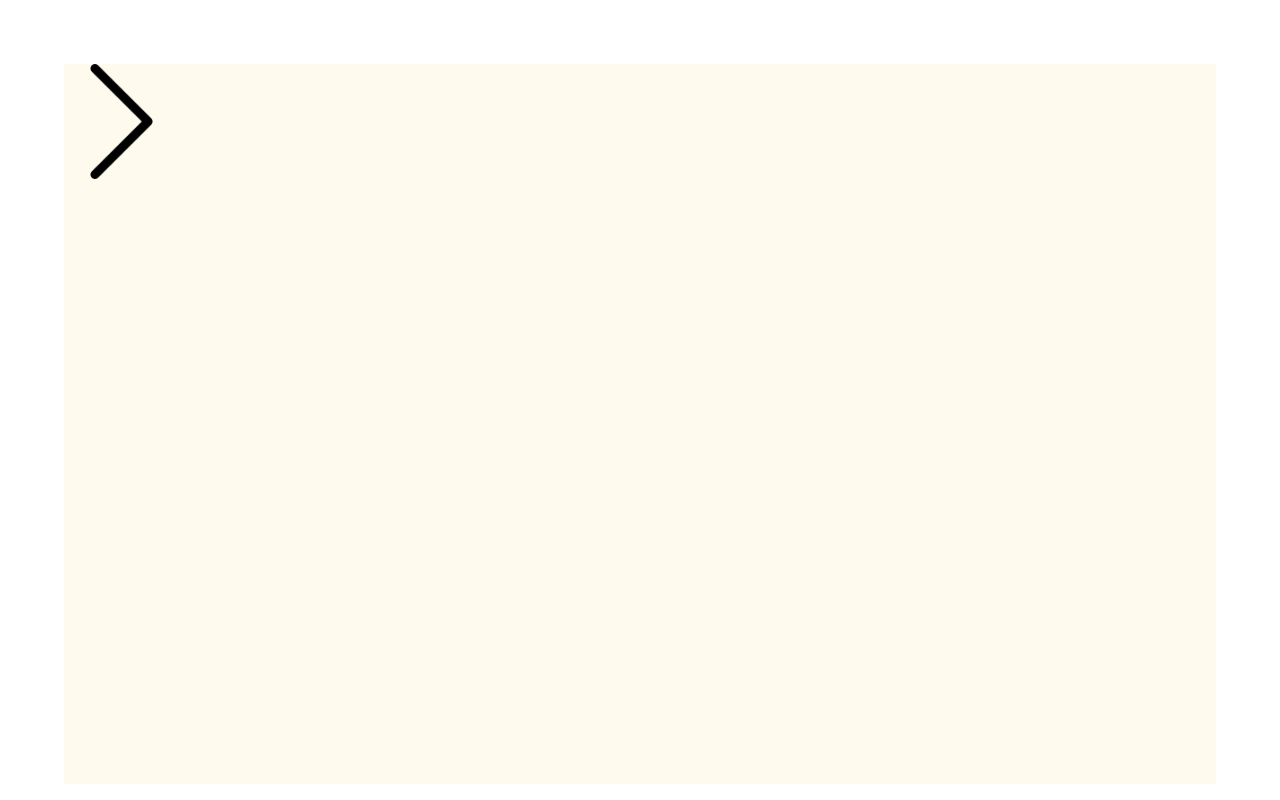
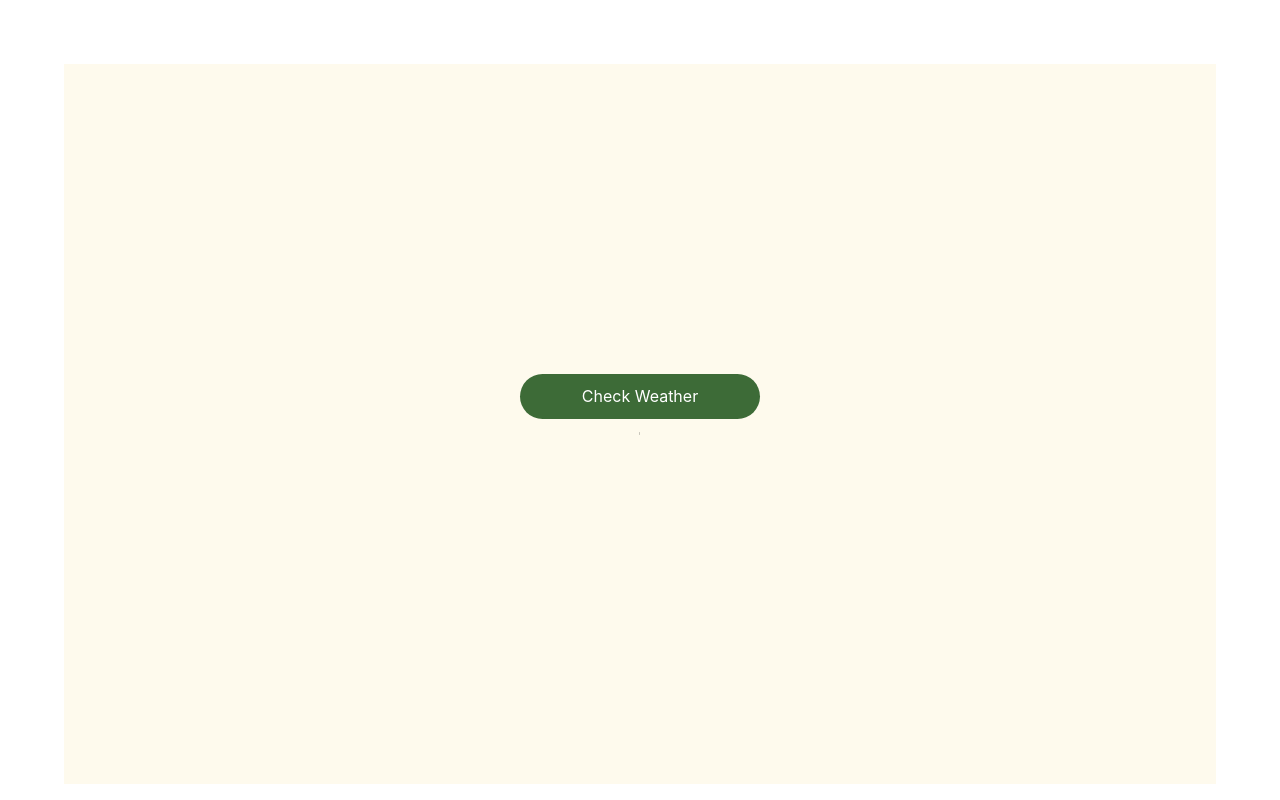
Before and after one commit to Player514/3IPWebsite, a React (Create React App) app in the folder green_kayak_website/: page /before-arrival in a window 1280 px wide. Built offline with nearby package versions, Linux system fonts and the light colour scheme.

Commit message:
Layout changes to flexbox

```diff
--- a/green_kayak_website/src/pages/before-arrival.js
+++ b/green_kayak_website/src/pages/before-arrival.js
@@ -1,6 +1,7 @@
 import React from 'react'
 import { useNavigate } from 'react-router';
 import RightArrowButton from '../components/RightArrowButton';
+import TextBox from '../components/TextBox';
 import '../styles/before-arrival.css'
 
 
@@ -10,6 +11,7 @@ function BeforeArrival() {
     return (
       <div className="before-arrival">
         <div className="before-arrival-content">
+        <TextBox text="Check Weather" />
         <RightArrowButton onClick={() => navigate('/on-arrival')} />
         </div>
       </div>
--- a/green_kayak_website/src/pages/booking-page.js
+++ b/green_kayak_website/src/pages/booking-page.js
@@ -1,6 +1,5 @@
 import React from 'react'
 import { useNavigate } from 'react-router';
-import TextBox from '../components/TextBox';
 import '../styles/booking-page.css'
 
 
@@ -10,7 +9,6 @@ function BookingPage() {
     return (
       <div className="booking-page">
         <div className="booking-page-content">
-        <TextBox text="Check Weather" />
         <button onClick={() => navigate('/before-arrival')}>Next</button>
         </div>
       </div>
--- a/green_kayak_website/src/styles/before-arrival.css
+++ b/green_kayak_website/src/styles/before-arrival.css
@@ -1,5 +1,10 @@
 
 .before-arrival-content {
+    display: flex;
+    flex-direction: column;
+    justify-content: center;
+    align-items: center;
+
     background-color: #FEFAED;
     margin-left: 5%;
     margin-top: 5%;
--- a/green_kayak_website/src/styles/booking-page.css
+++ b/green_kayak_website/src/styles/booking-page.css
@@ -1,5 +1,6 @@
 .booking-page-content {
     display: flex;
+    flex-direction: column;
     justify-content: center;
     align-items: center;
 
```
